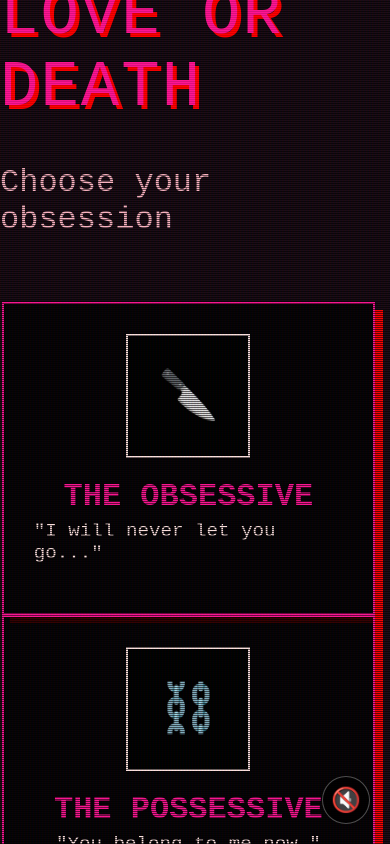
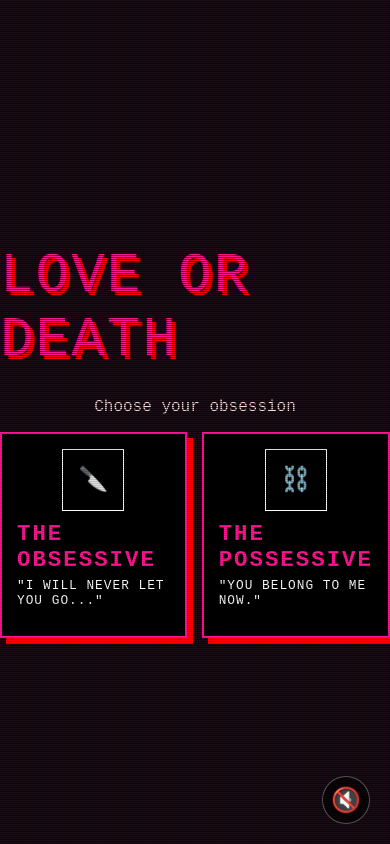
Before and after one commit to abhilasha-blossom/Spirit_Path, a React (Vite) app: page / in a window 390 px wide. Built offline with nearby package versions, Linux system fonts and the light colour scheme.

Commit message:
Fix start screen layout and restore content

```diff
--- a/src/styles.css
+++ b/src/styles.css
@@ -201,20 +201,405 @@ h1 {
   font-weight: 400;
   color: var(--accent-pink);
   text-shadow: 4px 4px 0px var(--accent-red);
-  margin-bottom: 0.5rem;
-  z-index: 10;
-  animation: glitch 2s infinite;
+  align-items: center;
+  transition: all 0.2s ease;
+  --accent-red: #ff0000;
+  /* Pure Red */
+  --accent-glow: #ff69b4;
+  /* Hot Pink */
+
+  --font-main: "VT323", monospace;
+  /* Retro Pixel Font */
 }
 
-.subtitle {
+@import url('https://fonts.googleapis.com/css2?family=VT323&display=swap');
+
+
+/* GLOBAL */
+html,
+body,
+#root {
+  width: 100%;
+  height: 100%;
+  margin: 0;
+  overflow: hidden;
   font-family: var(--font-main);
+  background: var(--bg-color);
+  color: var(--text-primary);
+}
+
+/* SCANLINE OVERLAY */
+body::after {
+  content: "";
+  position: absolute;
+  top: 0;
+  left: 0;
+  width: 100vw;
+  height: 100vh;
+  background: repeating-linear-gradient(0deg,
+      rgba(0, 0, 0, 0.15),
+      rgba(0, 0, 0, 0.15) 1px,
+      transparent 1px,
+      transparent 2px);
+  pointer-events: none;
+  z-index: 100;
+}
+
+.text-box {
+  position: absolute;
+  top: 10%;
+  left: 50%;
+  transform: translateX(-50%);
+  max-width: 800px;
+  width: 90%;
+  text-align: center;
+  z-index: 20;
+}
+
+
+/* Title */
+h1 {
+  font-size: 4rem;
+  font-weight: 400;
+  /* Pixel fonts don't usually need bold */
+  margin-bottom: 10px;
+  letter-spacing: 2px;
+  color: var(--accent-pink);
+  text-shadow: 2px 2px 0px #000, -2px -2px 0px #000, 0 0 10px var(--accent-red);
+  text-transform: uppercase;
+}
+
+
+/* Scene description */
+.scene-text {
+  font-size: 1.8rem;
+  line-height: 1.4;
+  margin-top: 10px;
+  color: var(--text-primary);
+  text-shadow: 2px 2px 0px #000;
+  background: rgba(0, 0, 0, 0.6);
+  padding: 15px;
+  border: 2px solid var(--accent-pink);
+  box-shadow: 5px 5px 0px var(--accent-red);
+}
+
+
+
+/* BUTTONS */
+.choices {
+  position: absolute;
+  bottom: 8%;
+  left: 50%;
+  transform: translateX(-50%);
+  display: flex;
+  flex-direction: column;
+  width: 90%;
+  max-width: 600px;
+  gap: 15px;
+  z-index: 50;
+}
+
+.btn-choice {
+  background: #000;
+  border: 2px solid var(--accent-pink);
+  color: var(--accent-pink);
+  font-family: var(--font-main);
+  font-size: 1.8rem;
+  padding: 10px 20px;
+  text-align: center;
+  cursor: pointer;
+  transition: 0.1s ease;
+  box-shadow: 4px 4px 0px var(--accent-red);
+  text-transform: uppercase;
+}
+
+.btn-choice:hover {
+  background: var(--accent-pink);
+  color: #000;
+  transform: translate(2px, 2px);
+  box-shadow: 2px 2px 0px var(--accent-red);
+}
+
+/* GENDER PAGE BUTTONS */
+.gender-btn {
+  background: #000;
+  border: 2px solid var(--accent-pink);
+  color: var(--text-primary);
+  padding: 20px 40px;
   font-size: 2rem;
-  color: var(--text-secondary);
-  margin-bottom: 4rem;
+  font-family: var(--font-main);
+  cursor: pointer;
+  transition: 0.1s ease;
+  box-shadow: 6px 6px 0px var(--accent-red);
+  margin: 0 10px;
+}
+
+.gender-btn:hover {
+  background: var(--accent-pink);
+  color: #000;
+  transform: translate(3px, 3px);
+  box-shadow: 3px 3px 0px var(--accent-red);
+}
+
+
+/* MOBILE */
+@media (max-width: 768px) {
+  h1 {
+    font-size: 3rem;
+  }
+
+  .scene-text {
+    font-size: 1.4rem;
+  }
+
+  .btn-choice {
+    font-size: 1.4rem;
+    padding: 10px;
+  }
+
+  .text-box {
+    top: 5%;
+  }
+}
+
+/* START SCREEN OVERHAUL */
+.start-screen-container {
+  width: 100%;
+  height: 100vh;
+  display: flex;
+  flex-direction: column;
+  align-items: center;
+  justify-content: center;
+  background: var(--bg-color);
+  position: relative;
+  overflow: hidden;
+}
+
+/* Glitchy Background Effect */
+.start-screen-container::before {
+  content: "";
+  position: absolute;
+
+  height: 100%;
+  background:
+    linear-gradient(transparent 50%, rgba(0, 0, 0, 0.5) 50%),
+    linear-gradient(90deg, rgba(255, 0, 0, 0.06), rgba(0, 255, 0, 0.02), rgba(0, 0, 255, 0.06));
+  background-size: 100% 2px, 3px 100%;
+  z-index: 0;
+  pointer-events: none;
+}
+
+
+.main-title {
+  font-family: var(--font-main);
+  font-size: 6rem;
+  font-weight: 400;
+  color: var(--accent-pink);
+  text-shadow: 4px 4px 0px var(--accent-red);
+  align-items: center;
+  transition: all 0.2s ease;
+  --accent-red: #ff0000;
+  /* Pure Red */
+  --accent-glow: #ff69b4;
+  /* Hot Pink */
+
+  --font-main: "VT323", monospace;
+  /* Retro Pixel Font */
+}
+
+@import url('https://fonts.googleapis.com/css2?family=VT323&display=swap');
+
+
+/* GLOBAL */
+html,
+body,
+#root {
+  width: 100%;
+  height: 100%;
+  margin: 0;
+  overflow: hidden;
+  font-family: var(--font-main);
+  background: var(--bg-color);
+  color: var(--text-primary);
+}
+
+/* SCANLINE OVERLAY */
+body::after {
+  content: "";
+  position: absolute;
+  top: 0;
+  left: 0;
+  width: 100vw;
+  height: 100vh;
+  background: repeating-linear-gradient(0deg,
+      rgba(0, 0, 0, 0.15),
+      rgba(0, 0, 0, 0.15) 1px,
+      transparent 1px,
+      transparent 2px);
+  pointer-events: none;
+  z-index: 100;
+}
+
+.text-box {
+  position: absolute;
+  top: 10%;
+  left: 50%;
+  transform: translateX(-50%);
+  max-width: 800px;
+  width: 90%;
+  text-align: center;
+  z-index: 20;
+}
+
+
+/* Title */
+h1 {
+  font-size: 4rem;
+  font-weight: 400;
+  /* Pixel fonts don't usually need bold */
+  margin-bottom: 10px;
+  letter-spacing: 2px;
+  color: var(--accent-pink);
+  text-shadow: 2px 2px 0px #000, -2px -2px 0px #000, 0 0 10px var(--accent-red);
+  text-transform: uppercase;
+}
+
+
+/* Scene description */
+.scene-text {
+  font-size: 1.8rem;
+  line-height: 1.4;
+  margin-top: 10px;
+  color: var(--text-primary);
+  text-shadow: 2px 2px 0px #000;
+  background: rgba(0, 0, 0, 0.6);
+  padding: 15px;
+  border: 2px solid var(--accent-pink);
+  box-shadow: 5px 5px 0px var(--accent-red);
+}
+
+
+
+/* BUTTONS */
+.choices {
+  position: absolute;
+  bottom: 8%;
+  left: 50%;
+  transform: translateX(-50%);
+  display: flex;
+  flex-direction: column;
+  width: 90%;
+  max-width: 600px;
+  gap: 15px;
+  z-index: 50;
+}
+
+.btn-choice {
+  background: #000;
+  border: 2px solid var(--accent-pink);
+  color: var(--accent-pink);
+  font-family: var(--font-main);
+  font-size: 1.8rem;
+  padding: 10px 20px;
+  text-align: center;
+  cursor: pointer;
+  transition: 0.1s ease;
+  box-shadow: 4px 4px 0px var(--accent-red);
+  text-transform: uppercase;
+}
+
+.btn-choice:hover {
+  background: var(--accent-pink);
+  color: #000;
+  transform: translate(2px, 2px);
+  box-shadow: 2px 2px 0px var(--accent-red);
+}
+
+/* GENDER PAGE BUTTONS */
+.gender-btn {
+  background: #000;
+  border: 2px solid var(--accent-pink);
+  color: var(--text-primary);
+  padding: 20px 40px;
+  font-size: 2rem;
+  font-family: var(--font-main);
+  cursor: pointer;
+  transition: 0.1s ease;
+  box-shadow: 6px 6px 0px var(--accent-red);
+  margin: 0 10px;
+}
+
+.gender-btn:hover {
+  background: var(--accent-pink);
+  color: #000;
+  transform: translate(3px, 3px);
+  box-shadow: 3px 3px 0px var(--accent-red);
+}
+
+
+/* MOBILE */
+@media (max-width: 768px) {
+  h1 {
+    font-size: 3rem;
+  }
+
+  .scene-text {
+    font-size: 1.4rem;
+  }
+
+  .btn-choice {
+    font-size: 1.4rem;
+    padding: 10px;
+  }
+
+  .text-box {
+    top: 5%;
+  }
+}
+
+/* START SCREEN OVERHAUL */
+.start-screen-container {
+  width: 100%;
+  height: 100vh;
+  display: flex;
+  flex-direction: column;
+  align-items: center;
+  justify-content: center;
+  background: var(--bg-color);
+  position: relative;
+  overflow: hidden;
+}
+
+/* Glitchy Background Effect */
+.start-screen-container::before {
+  content: "";
+  position: absolute;
+  width: 100%;
+  height: 100%;
+  background:
+    linear-gradient(transparent 50%, rgba(0, 0, 0, 0.5) 50%),
+    linear-gradient(90deg, rgba(255, 0, 0, 0.06), rgba(0, 255, 0, 0.02), rgba(0, 0, 255, 0.06));
+  background-size: 100% 2px, 3px 100%;
+  gap: 20px;
+  z-index: 10;
+  flex-wrap: wrap;
+}
+
+.character-selection {
+  display: flex;
+  flex-direction: row;
+  justify-content: center;
+  gap: 40px;
+  z-index: 10;
+  flex-wrap: nowrap;
+  /* Force single row */
+  width: 100%;
+  max-width: 800px;
+  padding: 0 20px;
 }
 
 .char-card {
-  background: rgba(0, 0, 0, 0.8);
+  background: #000;
   border: 2px solid var(--accent-pink);
   padding: 30px;
   display: flex;
@@ -222,28 +607,31 @@ h1 {
   align-items: center;
   transition: all 0.2s ease;
   cursor: pointer;
-  width: 220px;
-  box-shadow: 8px 8px 0px var(--accent-red);
+  width: 250px;
+  /* Fixed width for desktop */
+  box-shadow: 10px 10px 0px var(--accent-red);
+  /* Solid red shadow */
+  position: relative;
 }
 
 .char-card:hover {
   transform: translate(4px, 4px);
-  box-shadow: 4px 4px 0px var(--accent-red);
-  background: #2a1520;
+  box-shadow: 6px 6px 0px var(--accent-red);
+  background: #1a0b14;
 }
 
 .char-img-placeholder {
   width: 120px;
   height: 120px;
   border-radius: 0;
-  /* Square for retro feel */
+  border: 1px solid #fff;
+  /* White border for image box */
   background: #000;
   margin-bottom: 20px;
   display: flex;
   align-items: center;
   justify-content: center;
   font-size: 3rem;
-  border: 2px solid var(--text-primary);
   color: var(--accent-pink);
 }
 
@@ -253,27 +641,64 @@ h1 {
   font-size: 2rem;
   margin: 0;
   text-transform: uppercase;
+  letter-spacing: 2px;
 }
 
 .char-card p {
-  color: var(--text-primary);
-  font-size: 1.2rem;
+  color: #fff;
+  /* White text for subtitle */
+  font-size: 1rem;
   margin-top: 5px;
   font-family: var(--font-main);
+  text-transform: uppercase;
+  letter-spacing: 1px;
 }
 
 /* Responsive */
 @media (max-width: 768px) {
   .main-title {
-    font-size: 4rem;
+    font-size: 3.5rem;
   }
 
   .character-selection {
-    flex-direction: column;
-    gap: 30px;
+    gap: 15px;
+    padding: 0 10px;
   }
 
   .char-card {
-    width: 80%;
+    flex: 1;
+    /* Equal width */
+    width: auto;
+    /* Reset fixed width */
+    padding: 15px;
+    box-shadow: 6px 6px 0px var(--accent-red);
+  }
+
+  .char-img-placeholder {
+    width: 60px;
+    height: 60px;
+    font-size: 1.5rem;
+    margin-bottom: 10px;
+  }
+
+  .char-card h3 {
+    font-size: 1.4rem;
+  }
+
+  .char-card p {
+    font-size: 0.8rem;
+  }
+
+  .scene-text {
+    font-size: 1.4rem;
+  }
+
+  .btn-choice {
+    font-size: 1.4rem;
+    padding: 10px;
+  }
+
+  .text-box {
+    top: 5%;
   }
 }
```
